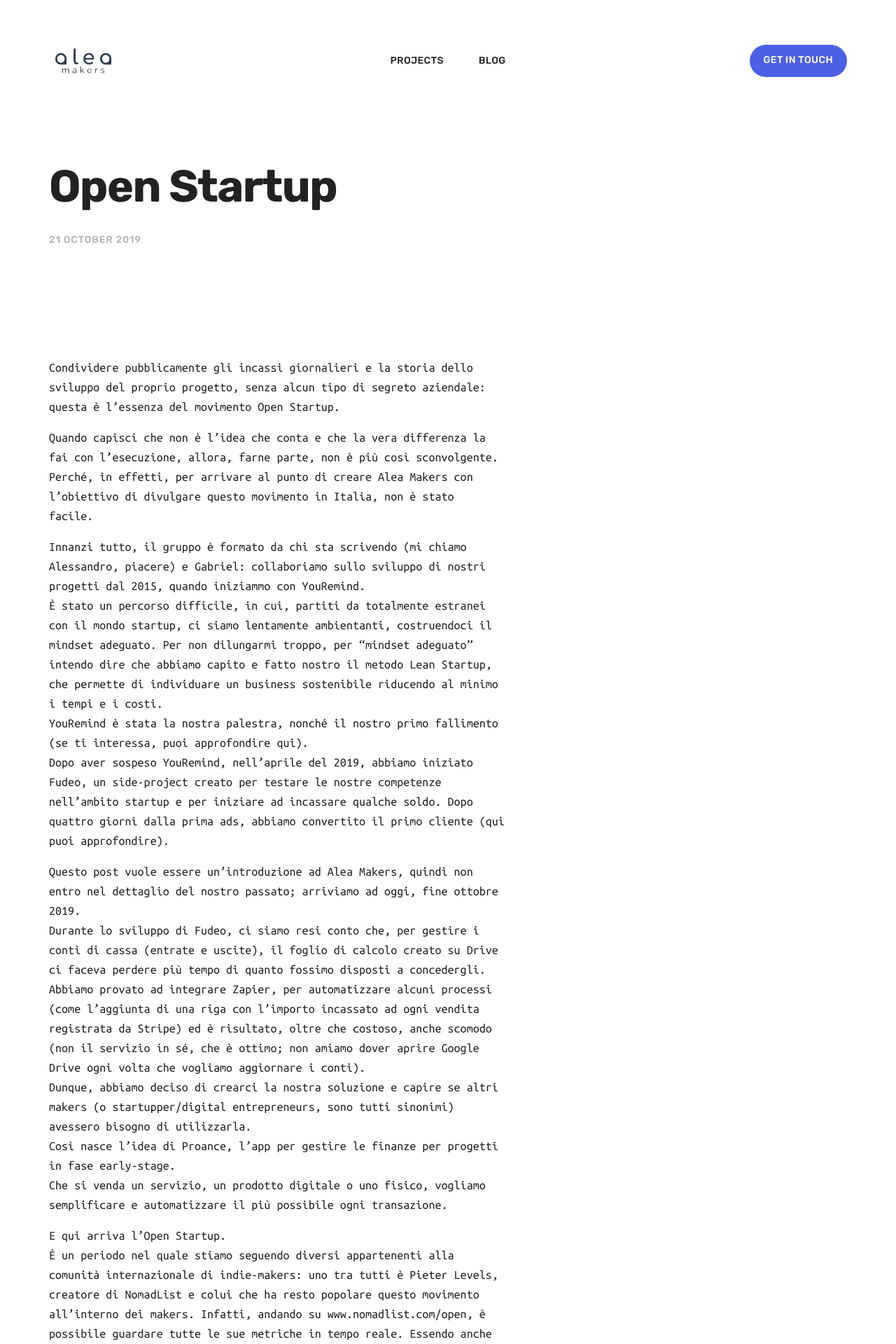
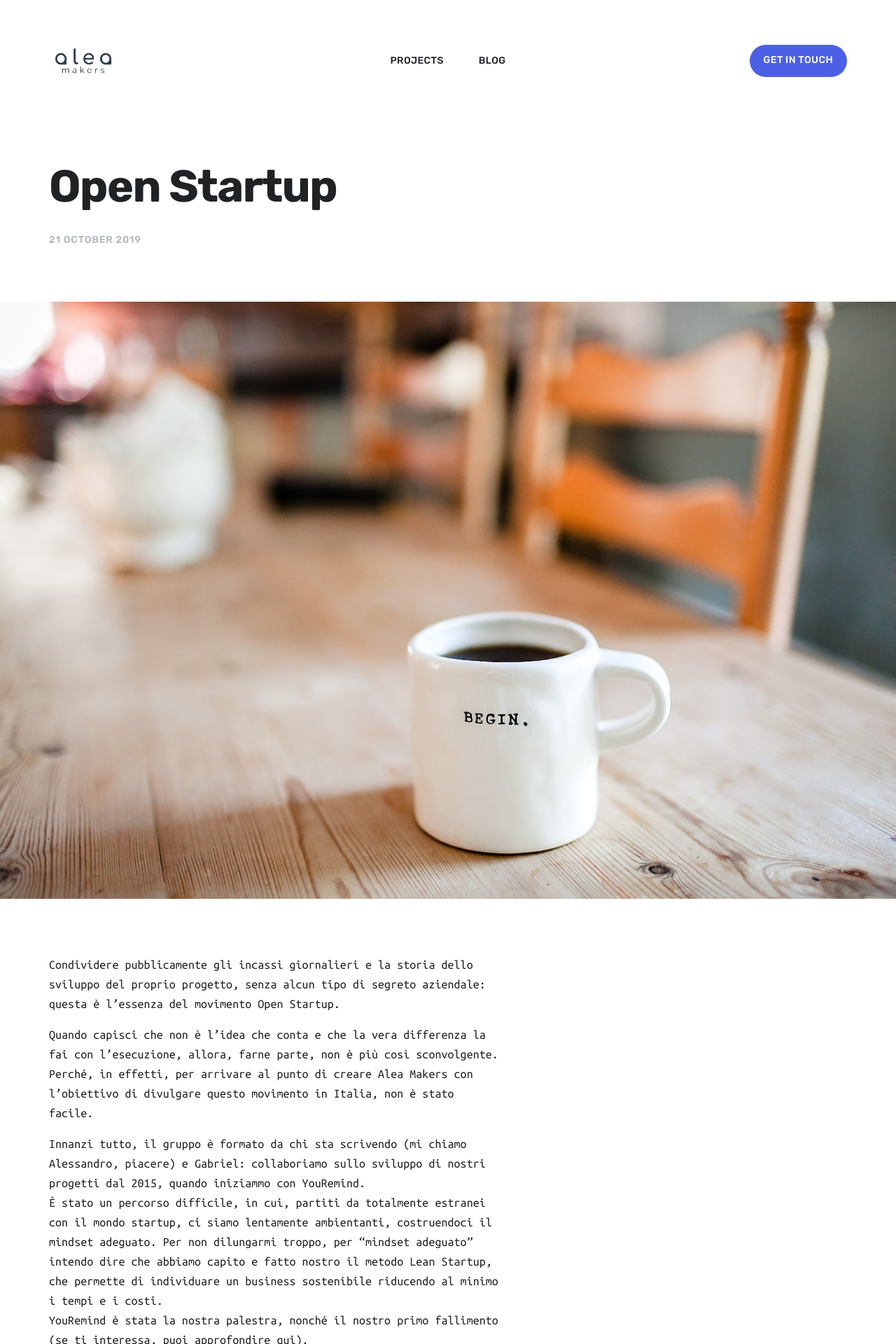
Before and after one commit to alea-git/alea-git.github.io, a Jekyll site: the page built from _posts/2019-10-21-open-startup.md, in a window 1280 px wide. Shown: the top 1920 px of the page at 70% size. Built offline with Jekyll 4.4.1, drawn with Linux system fonts in a browser that asks for light colours; nearby versions of some CDN libraries.

Commit message:
Updated '_posts/2019-10-21-open-startup.md A  uploads/begin.jpg' via CloudCannon

```diff
--- a/_posts/2019-10-21-open-startup.md
+++ b/_posts/2019-10-21-open-startup.md
@@ -2,7 +2,7 @@
 title: Open Startup
 date: 2019-10-21 00:00:00
 description: Descrizione
-featured_image:
+featured_image: /uploads/begin.jpg
 ---
 
 Condividere pubblicamente gli incassi giornalieri e la storia dello sviluppo del proprio progetto, senza alcun tipo di segreto aziendale: questa &egrave; l’essenza del movimento Open Startup.
```
Also changed, not shown: uploads/begin.jpg (added).
